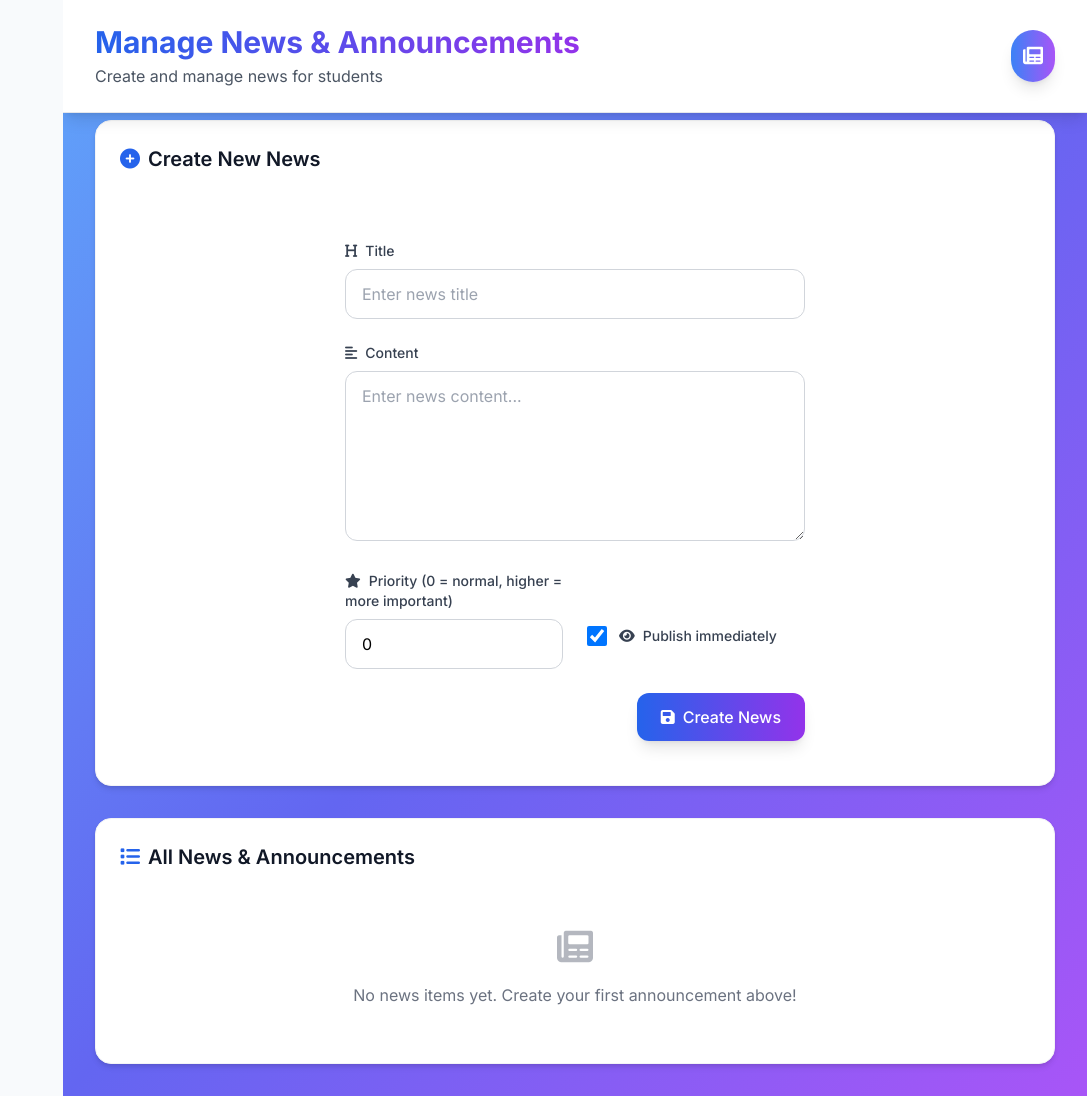
After one commit to Yipalgaming/MyMurid, a Python web app: template templates/admin_news.html in a window 1280 px wide. The commit adds this page. Shown: the whole page, without its empty margins (193-1280 px from the left). Run offline with Jinja, Linux system fonts and the light colour scheme; the template is opened without the code that fills it, so the values that code supplies are empty; some libraries are stand-ins or nearby versions.

Commit message:
Add news feed feature: student dashboard news display and admin news management

```diff
--- /dev/null
+++ b/templates/admin_news.html
@@ -0,0 +1,190 @@
+{% extends "base.html" %}
+{% block title %}Manage News{% endblock %}
+{% block content %}
+<div class="fixed inset-y-0 left-0 md:left-64 right-0 bg-gradient-to-br from-blue-400 via-indigo-500 to-purple-500 overflow-hidden transition-all duration-300">
+  <!-- Mobile Top Nav -->
+  <nav class="absolute top-0 w-full bg-white border-b border-gray-200 z-50 shadow-md md:hidden transition-all duration-300">
+    <div class="flex items-center justify-between h-16 px-4">
+      <button onclick="toggleSidebar()" class="text-gray-600 hover:text-indigo-600 transition-colors p-2">
+        <i class="fas fa-bars text-2xl"></i>
+      </button>
+      <h1 class="text-lg font-semibold text-gray-800">MyMurid</h1>
+      <div class="w-10"></div> <!-- Spacer for centering -->
+    </div>
+  </nav>
+    <!-- Header -->
+  <div class="absolute top-16 md:top-0 w-full bg-white shadow-lg border-b z-10">
+    <div class="max-w-7xl mx-auto px-4 sm:px-6 lg:px-8 py-4 md:py-6">
+      <div class="flex items-center justify-between">
+        <div>
+          <h1 class="text-2xl md:text-3xl font-bold bg-gradient-to-r from-blue-600 to-purple-600 bg-clip-text text-transparent">Manage News & Announcements</h1>
+          <p class="text-gray-600 mt-1 text-sm md:text-base hidden sm:block">Create and manage news for students</p>
+        </div>
+        <div class="flex items-center space-x-4">
+          <div class="bg-gradient-to-r from-blue-500 to-purple-500 rounded-full p-2 md:p-3 shadow-lg">
+            <i class="fas fa-newspaper text-white text-lg md:text-xl"></i>
+          </div>
+        </div>
+      </div>
+    </div>
+  </div>
+
+  <!-- Content Area -->
+  <div class="absolute top-44 md:top-24 left-0 right-0 bottom-0 md:bottom-0 overflow-y-auto pb-20 md:pb-0">
+    <div class="w-full max-w-7xl mx-auto px-4 sm:px-6 lg:px-8 pt-6 pb-8">
+    <!-- Flash Messages -->
+    {% with messages = get_flashed_messages(with_categories=true) %}
+        {% if messages %}
+            {% for category, message in messages %}
+                <div class="mb-6 p-4 rounded-xl {% if category == 'error' %}bg-red-100 text-red-700 border border-red-200{% else %}bg-green-100 text-green-700 border border-green-200{% endif %}">
+                    {{ message }}
+                </div>
+            {% endfor %}
+        {% endif %}
+    {% endwith %}
+
+    <!-- Create News Form -->
+    <div class="bg-white rounded-2xl shadow-md border border-gray-100 p-4 sm:p-6 mb-8">
+        <h2 class="text-xl font-semibold text-gray-900 mb-6 flex items-center">
+            <i class="fas fa-plus-circle text-blue-600 mr-2"></i>Create New News
+        </h2>
+
+        <form method="POST" class="space-y-6">
+            <input type="hidden" name="csrf_token" value="{{ csrf_token() }}"/>
+
+            <!-- Title -->
+            <div>
+                <label for="title" class="block text-sm font-medium text-gray-700 mb-2">
+                    <i class="fas fa-heading mr-2"></i>Title
+                </label>
+                <input type="text"
+                       id="title"
+                       name="title"
+                       required
+                       maxlength="200"
+                       class="w-full px-4 py-3 border border-gray-300 rounded-xl focus:ring-2 focus:ring-blue-500 focus:border-transparent transition-colors"
+                       placeholder="Enter news title">
+            </div>
+
+            <!-- Content -->
+            <div>
+                <label for="content" class="block text-sm font-medium text-gray-700 mb-2">
+                    <i class="fas fa-align-left mr-2"></i>Content
+                </label>
+                <textarea id="content"
+                          name="content"
+                          required
+                          rows="6"
+                          class="w-full px-4 py-3 border border-gray-300 rounded-xl focus:ring-2 focus:ring-blue-500 focus:border-transparent transition-colors"
+                          placeholder="Enter news content..."></textarea>
+            </div>
+
+            <!-- Priority and Published -->
+            <div class="grid grid-cols-1 md:grid-cols-2 gap-6">
+                <div>
+                    <label for="priority" class="block text-sm font-medium text-gray-700 mb-2">
+                        <i class="fas fa-star mr-2"></i>Priority (0 = normal, higher = more important)
+                    </label>
+                    <input type="number"
+                           id="priority"
+                           name="priority"
+                           value="0"
+                           min="0"
+                           max="10"
+                           class="w-full px-4 py-3 border border-gray-300 rounded-xl focus:ring-2 focus:ring-blue-500 focus:border-transparent transition-colors">
+                </div>
+
+                <div class="flex items-center pt-8">
+                    <label class="flex items-center cursor-pointer">
+                        <input type="checkbox"
+                               name="is_published"
+                               checked
+                               class="w-5 h-5 text-blue-600 border-gray-300 rounded focus:ring-blue-500">
+                        <span class="ml-3 text-sm font-medium text-gray-700">
+                            <i class="fas fa-eye mr-2"></i>Publish immediately
+                        </span>
+                    </label>
+                </div>
+            </div>
+
+            <!-- Submit Button -->
+            <div class="flex justify-end">
+                <button type="submit"
+                        class="bg-gradient-to-r from-blue-600 to-purple-600 hover:from-blue-700 hover:to-purple-700 text-white px-6 py-3 rounded-xl font-medium transition-all duration-300 shadow-lg hover:shadow-xl">
+                    <i class="fas fa-save mr-2"></i>Create News
+                </button>
+            </div>
+        </form>
+    </div>
+
+    <!-- Existing News List -->
+    <div class="bg-white rounded-2xl shadow-md border border-gray-100 p-4 sm:p-6">
+        <h2 class="text-xl font-semibold text-gray-900 mb-6 flex items-center">
+            <i class="fas fa-list text-blue-600 mr-2"></i>All News & Announcements
+        </h2>
+
+        {% if news_items %}
+            <div class="space-y-4">
+                {% for news in news_items %}
+                    <div class="border-l-4 {% if news.priority > 0 %}border-red-500{% else %}border-blue-500{% endif %} bg-gray-50 rounded-r-lg p-4 hover:shadow-md transition-shadow">
+                        <div class="flex items-start justify-between">
+                            <div class="flex-1">
+                                <div class="flex items-center gap-3 mb-2">
+                                    <h3 class="font-semibold text-gray-900">{{ news.title }}</h3>
+                                    {% if news.priority > 0 %}
+                                        <span class="inline-flex items-center px-2 py-1 rounded-full text-xs font-medium bg-red-100 text-red-800">
+                                            <i class="fas fa-star mr-1"></i>Priority {{ news.priority }}
+                                        </span>
+                                    {% endif %}
+                                    {% if not news.is_published %}
+                                        <span class="inline-flex items-center px-2 py-1 rounded-full text-xs font-medium bg-gray-100 text-gray-800">
+                                            <i class="fas fa-eye-slash mr-1"></i>Draft
+                                        </span>
+                                    {% else %}
+                                        <span class="inline-flex items-center px-2 py-1 rounded-full text-xs font-medium bg-green-100 text-green-800">
+                                            <i class="fas fa-eye mr-1"></i>Published
+                                        </span>
+                                    {% endif %}
+                                </div>
+                                <p class="text-gray-700 text-sm mb-3 whitespace-pre-line line-clamp-3">{{ news.content }}</p>
+                                <div class="flex items-center text-xs text-gray-500">
+                                    <i class="fas fa-calendar-alt mr-1"></i>
+                                    <span>Created: {{ news.created_at.strftime('%B %d, %Y at %I:%M %p') }}</span>
+                                    {% if news.author %}
+                                        <span class="mx-2">•</span>
+                                        <i class="fas fa-user mr-1"></i>
+                                        <span>{{ news.author.name }}</span>
+                                    {% endif %}
+                                </div>
+                            </div>
+                            <div class="ml-4 flex gap-2">
+                                <a href="{{ url_for('edit_news', news_id=news.id) }}"
+                                   class="bg-blue-600 hover:bg-blue-700 text-white px-4 py-2 rounded-lg text-sm font-medium transition-colors">
+                                    <i class="fas fa-edit mr-1"></i>Edit
+                                </a>
+                                <form method="POST"
+                                      action="{{ url_for('delete_news', news_id=news.id) }}"
+                                      onsubmit="return confirm('Are you sure you want to delete this news?');"
+                                      class="inline">
+                                    <input type="hidden" name="csrf_token" value="{{ csrf_token() }}"/>
+                                    <button type="submit"
+                                            class="bg-red-600 hover:bg-red-700 text-white px-4 py-2 rounded-lg text-sm font-medium transition-colors">
+                                        <i class="fas fa-trash mr-1"></i>Delete
+                                    </button>
+                                </form>
+                            </div>
+                        </div>
+                    </div>
+                {% endfor %}
+            </div>
+        {% else %}
+            <div class="text-center py-8 text-gray-500">
+                <i class="fas fa-newspaper text-4xl mb-4 opacity-50"></i>
+                <p>No news items yet. Create your first announcement above!</p>
+            </div>
+        {% endif %}
+    </div>
+    </div>
+  </div>
+</div>
+{% endblock %}
--- a/templates/base.html
+++ b/templates/base.html
@@ -333,6 +333,10 @@
               <i class="fas fa-star"></i>
               <span>Rewards</span>
             </a>
+            <a href="{{ url_for('admin_news') }}" class="nav-item-modern">
+              <i class="fas fa-newspaper"></i>
+              <span>News & Announcements</span>
+            </a>
           {% elif user.role == 'staff' %}
             <a href="{{ url_for('staff_dashboard') }}" class="nav-item-modern">
               <i class="fas fa-tachometer-alt"></i>
```
Also changed, not shown: app.py (+81 -2 lines), models.py (+13 -0 lines), templates/admin_news_edit.html (added, +139 -0 lines), templates/dashboard.html (+42 -0 lines).
